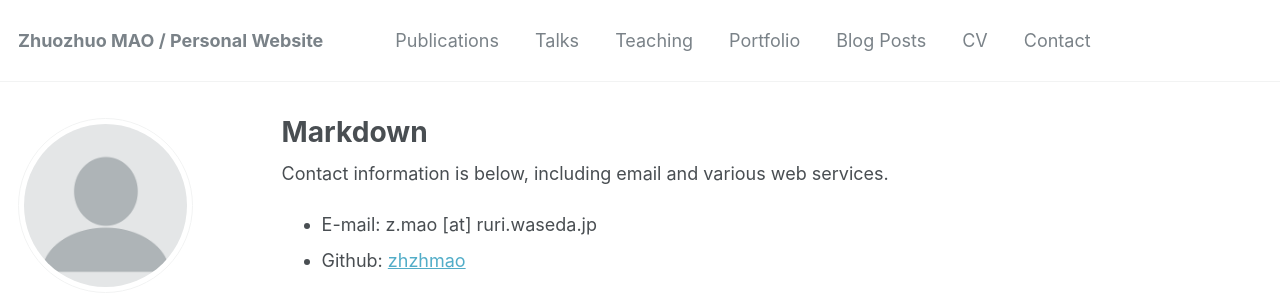
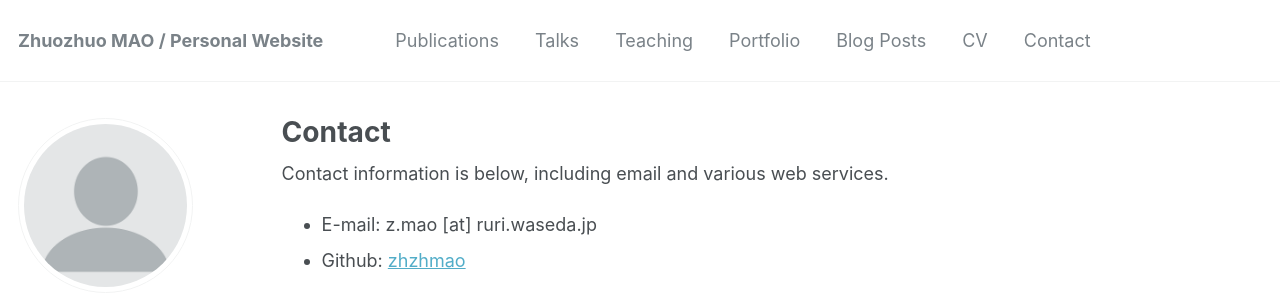
Before and after one commit to zhzhmao/zhzhmao.github.io, a Jekyll site: the page built from _pages/contact.md, in a window 1280 px wide. Shown: the top 305 px of the page. Built offline with Jekyll 4.4.1, drawn with Linux system fonts in a browser that asks for light colours.

Commit message:
modified:   _pages/contact.md

```diff
--- a/_pages/contact.md
+++ b/_pages/contact.md
@@ -1,10 +1,10 @@
 ---
-permalink: /markdown/
-title: "Markdown"
+permalink: /contact/
+title: "Contact"
 author_profile: true
 redirect_from:
-  - /md/
-  - /markdown.html
+  # - /md/
+  # - /markdown.html
 ---
 
 Contact information is below, including email and various web services.
```
